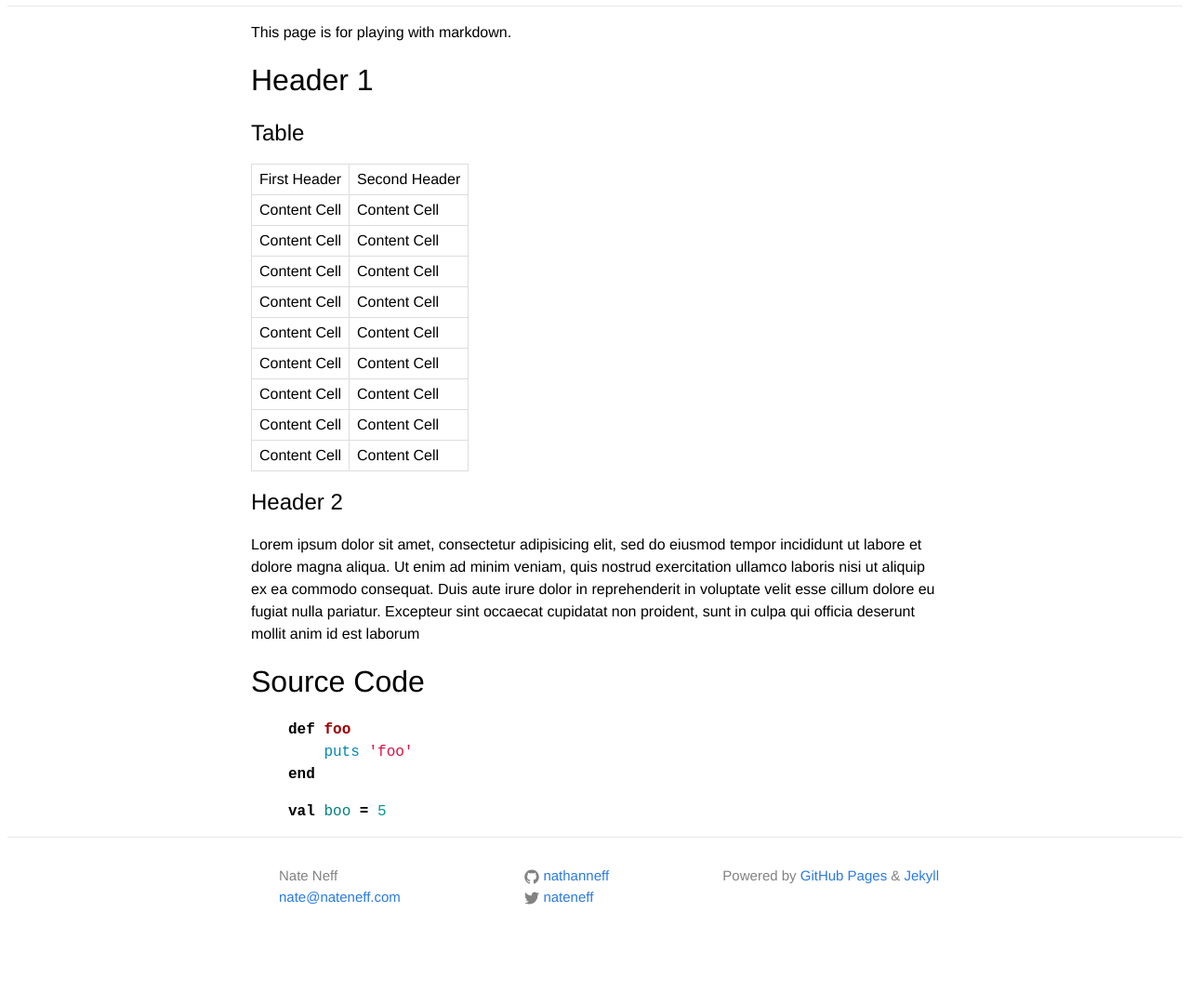
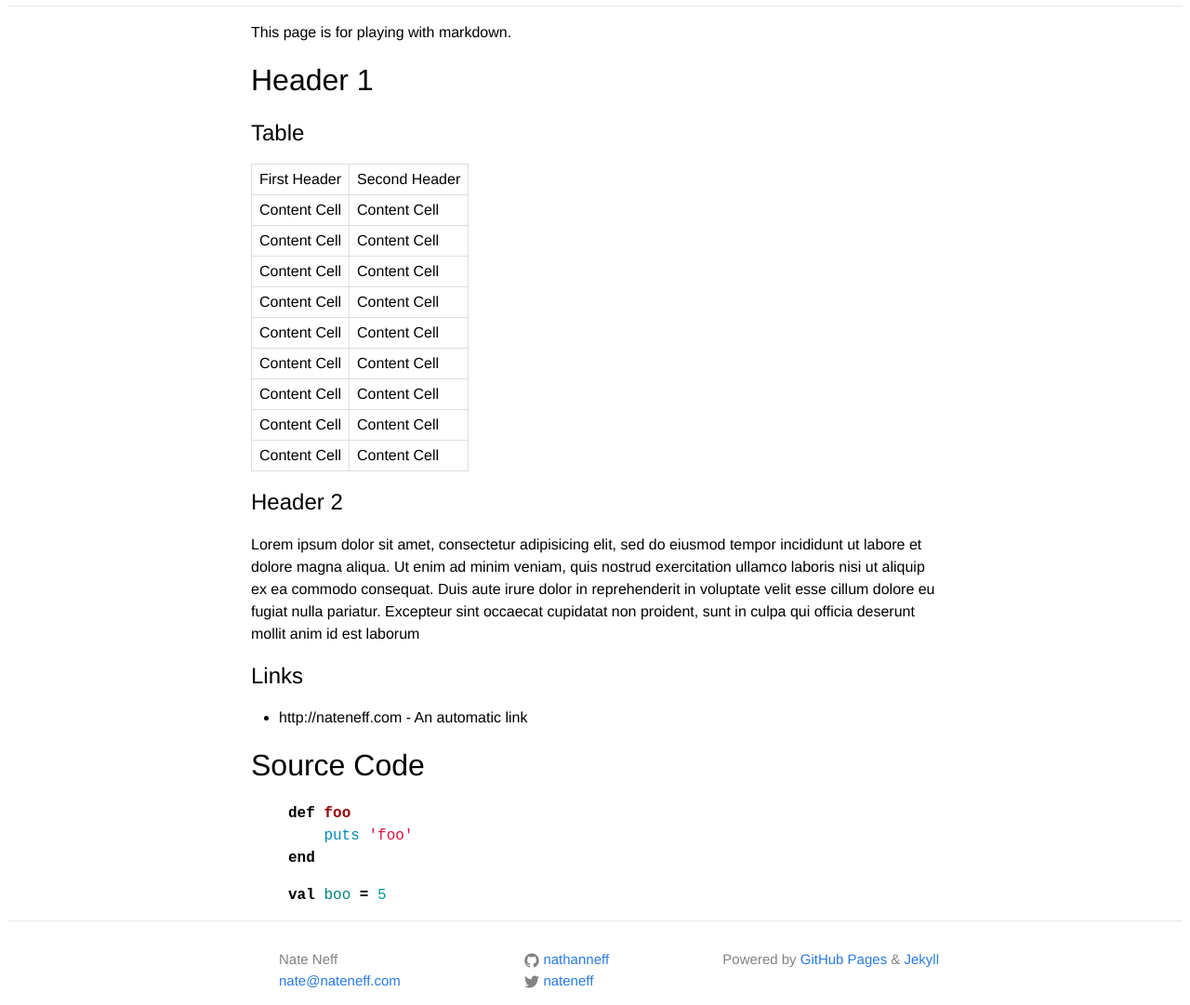
Before and after one commit to NathanNeff/nathanneff.github.io, a Jekyll site: the page built from sandbox.md, in a window 1280 px wide, cut to the strip 212-1293 px from the top of the page. Shown: the whole strip at 93% size. Built offline with Jekyll 4.4.1, drawn with Linux system fonts in a browser that asks for light colours; Markdown is read by kramdown in place of the engine named in the settings; before the commit the page ends 1203 px from its top, so only the background shows below that.

Commit message:
Automatic linking through Redcarpet option
* http://jekyllrb.com/docs/configuration/#redcarpet

```diff
--- a/_config.yml
+++ b/_config.yml
@@ -6,4 +6,4 @@
 email: nate@nateneff.com
 markdown: redcarpet
 redcarpet:
-        extensions: [ tables ]
+        extensions: [ tables, autolink ]
--- a/sandbox.md
+++ b/sandbox.md
@@ -29,6 +29,10 @@
 fugiat nulla pariatur. Excepteur sint occaecat cupidatat non proident, sunt in
 culpa qui officia deserunt mollit anim id est laborum
 
+## Links
+
+* http://nateneff.com - An automatic link
+
 # Source Code
 
 {% highlight ruby %}
```
